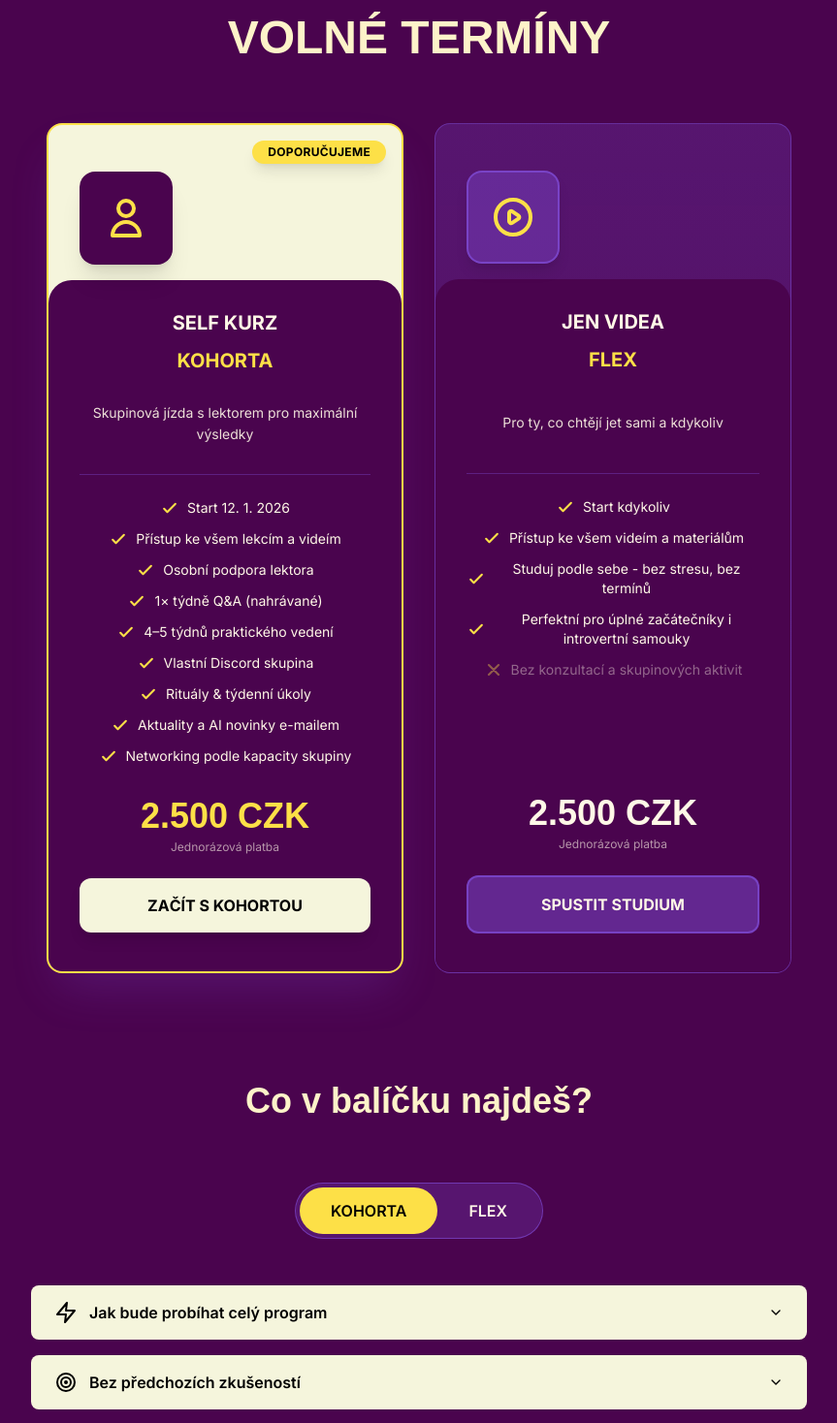
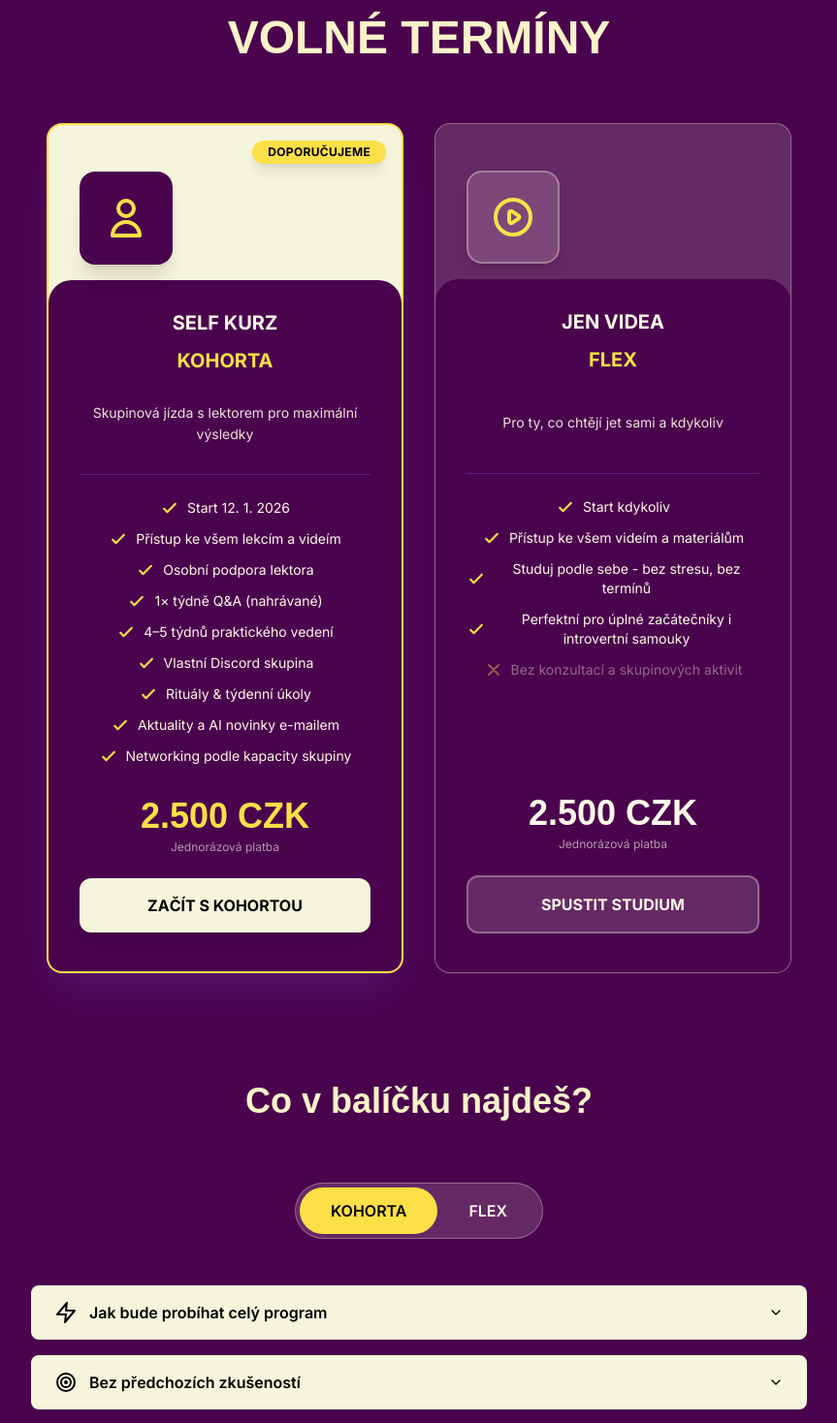
Before and after one commit to xhemalov/entership_web, a Next.js app: page / in a window 1280 px wide. Shown: the part 3880-5348 px from the top of the page at 97% size, without its empty margins (208-1071 px from the left). Built offline with nearby package versions, Linux system fonts and the light colour scheme; a web font is replaced by a local one.

Commit message:
Update styling for available dates section and toggle

```diff
--- a/components/available-dates-section.tsx
+++ b/components/available-dates-section.tsx
@@ -129,11 +129,11 @@ export default function AvailableDatesSection() {
           <button
             type="button"
             aria-label="Vybrat: Jen videa bez lektora"
-            className="relative bg-gradient-to-b from-purple-light/20 via-purple-light/15 to-purple-light/10 border border-purple-light/40 rounded-2xl overflow-hidden hover:border-purple-light/60 hover:shadow-xl hover:shadow-purple-light/10 transition-all duration-300 group w-full text-left focus-visible:outline-none focus-visible:ring-2 focus-visible:ring-yellow-accent/80 cursor-pointer flex flex-col"
+            className="relative bg-[#FFFBEB]/15 border border-[#FFFBEB]/30 rounded-2xl overflow-hidden hover:border-[#FFFBEB]/60 hover:shadow-xl hover:shadow-purple-light/10 transition-all duration-300 group w-full text-left focus-visible:outline-none focus-visible:ring-2 focus-visible:ring-yellow-accent/80 cursor-pointer flex flex-col"
           >
             {/* Icon section */}
             <div className="pt-12 pb-8 px-8 text-center flex-shrink-0">
-              <div className="w-24 h-24 bg-purple-light/30 rounded-2xl mx-auto flex items-center justify-center border-2 border-purple-light/50 shadow-lg transform group-hover:scale-110 transition-transform duration-300">
+              <div className="w-24 h-24 bg-[#FFFBEB]/15 rounded-2xl mx-auto flex items-center justify-center border-2 border-[#FFFBEB]/30 shadow-lg transform group-hover:scale-110 transition-transform duration-300">
                 <svg className="w-12 h-12 text-yellow-accent" fill="none" stroke="currentColor" viewBox="0 0 24 24" strokeWidth={2}>
                   <path strokeLinecap="round" strokeLinejoin="round" d="M14.752 11.168l-3.197-2.132A1 1 0 0010 9.87v4.263a1 1 0 001.555.832l3.197-2.132a1 1 0 000-1.664z" />
                   <path strokeLinecap="round" strokeLinejoin="round" d="M21 12a9 9 0 11-18 0 9 9 0 0118 0z" />
@@ -200,7 +200,7 @@ export default function AvailableDatesSection() {
               </div>
 
               {/* CTA Button */}
-              <div className="w-full bg-purple-light/40 text-cream px-8 py-4 rounded-xl font-inter font-bold text-base border-2 border-purple-light/50 group-hover:bg-purple-light/60 group-hover:border-purple-light group-hover:scale-105 transition-all duration-300">
+              <div className="w-full bg-[#FFFBEB]/15 text-cream px-8 py-4 rounded-xl font-inter font-bold text-base border-2 border-[#FFFBEB]/30 group-hover:bg-[#FFFBEB]/25 group-hover:border-[#FFFBEB]/50 group-hover:scale-105 transition-all duration-300">
                 SPUSTIT STUDIUM
               </div>
             </div>
--- a/components/course-toggle.tsx
+++ b/components/course-toggle.tsx
@@ -8,7 +8,7 @@ interface CourseToggleProps {
 export default function CourseToggle({ isToggled, setIsToggled }: CourseToggleProps) {
   return (
     <div className="flex justify-center mb-12">
-      <div className="inline-flex bg-purple-light/20 border border-purple-light/50 rounded-full p-1">
+      <div className="inline-flex bg-[#FFFBEB]/15 border border-[#FFFBEB]/30 rounded-full p-1">
         <button
           onClick={() => setIsToggled(false)}
           className={`px-8 py-3 rounded-full font-inter font-semibold transition-all ${
```
